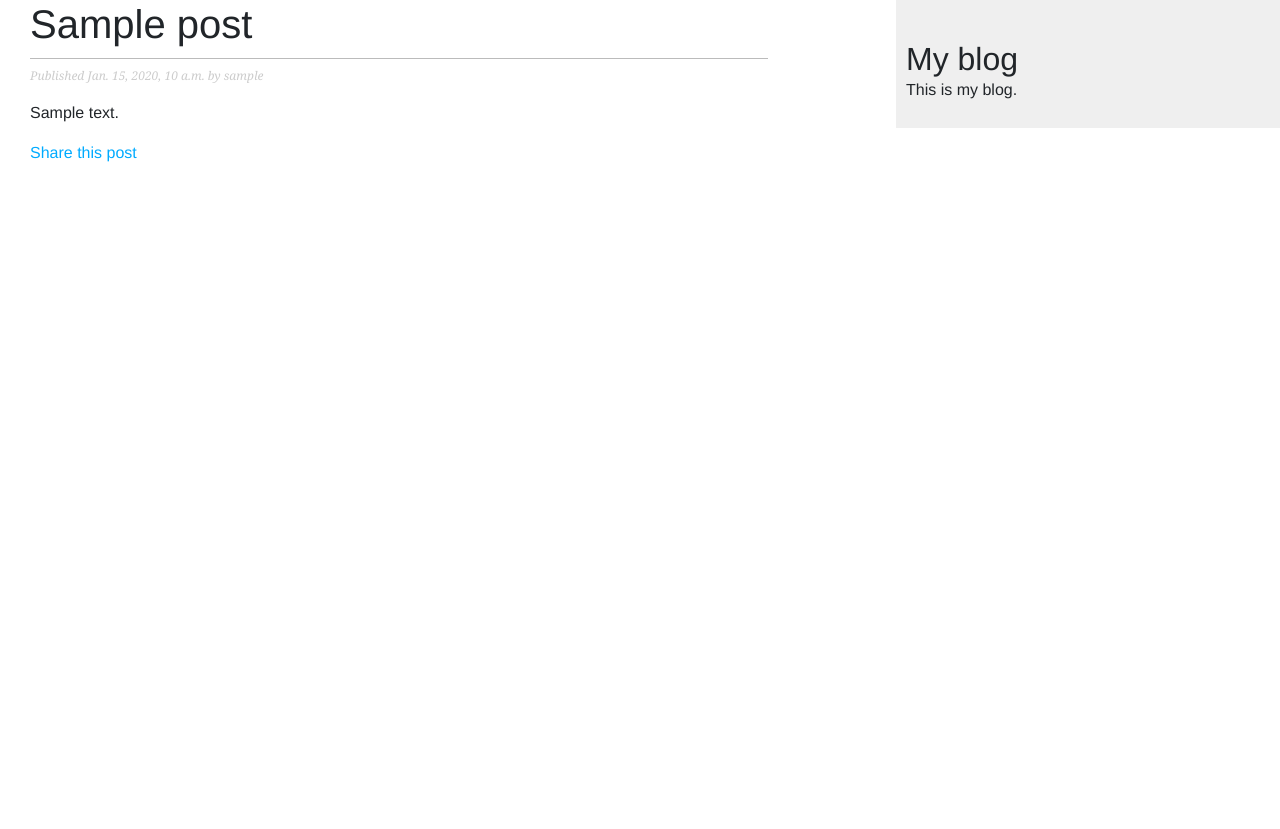
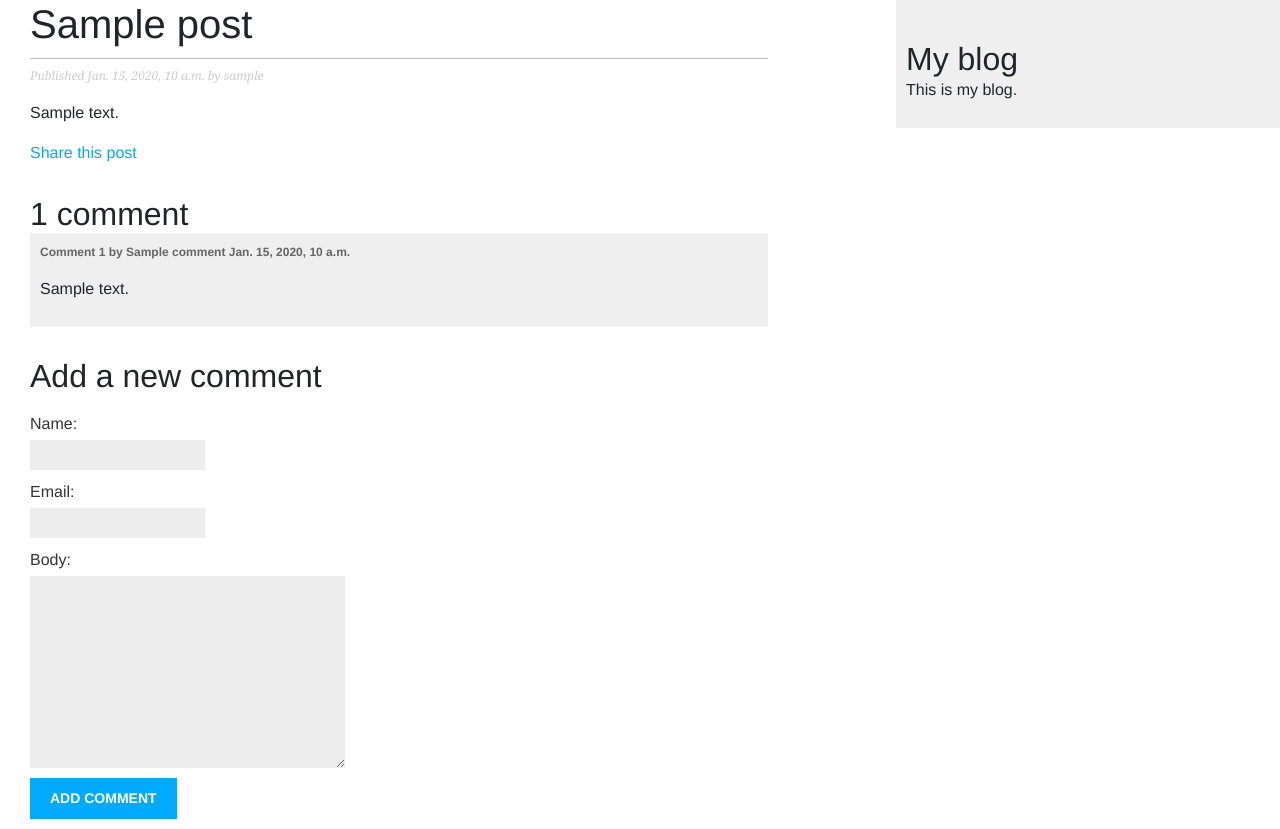
Before and after one commit to ikram9820/EpicExplora, a Django app: a page that uses templates/blog/post/detail.html in a window 1280 px wide. Before the commit the page ends 162 px from the top, so only its background shows below. Run offline with Django 4.2, Linux system fonts and the light colour scheme; tables that the repository leaves empty hold one stand-in row (values such as "Sample post"); some libraries are stand-ins or nearby versions.

Commit message:
adding comment

```diff
--- a/blog/admin.py
+++ b/blog/admin.py
@@ -15,3 +15,9 @@ class PostAdmin(admin.ModelAdmin):
     # raw_id_fields = ['author']
     date_hierarchy = 'publish'
     ordering = ['status', 'publish']
+
+@admin.register(Comment)
+class CommentAdmin(admin.ModelAdmin):
+    list_display = ['name', 'email', 'post', 'created', 'active']
+    list_filter = ['active', 'created', 'updated']
+    search_fields = ['name', 'email', 'body']
--- a/blog/forms.py
+++ b/blog/forms.py
@@ -1,7 +1,13 @@
 from django import forms
+from .models import Comment
 
 class EmailPostForm(forms.Form):
     name = forms.CharField(max_length=255)
     email = forms.EmailField()
     to = forms.EmailField()
     comments = forms.CharField(required=False,widget=forms.Textarea)
+
+class CommentForm(forms.ModelForm):
+    class Meta:
+        model = Comment
+        fields = ['name', 'email', 'body']
--- a/blog/models.py
+++ b/blog/models.py
@@ -38,3 +38,18 @@ class Post(models.Model):
     def get_absolute_url(self):
         return reverse("blog:post_detail", args=[self.publish.year,self.publish.month,
                                                   self.publish.day,self.slug])
+
+
+class Comment(models.Model):
+    post = models.ForeignKey(Post,on_delete=models.CASCADE,related_name='comments')
+    name = models.CharField(max_length=80)
+    email = models.EmailField()
+    body = models.TextField()
+    created = models.DateTimeField(auto_now_add=True)
+    updated = models.DateTimeField(auto_now=True)
+    active = models.BooleanField(default=True)
+    class Meta:
+        ordering = ['created']
+        indexes = [ models.Index(fields=['created']), ]
+    def __str__(self):
+        return f'Comment by {self.name} on {self.post}'
--- a/blog/urls.py
+++ b/blog/urls.py
@@ -1,9 +1,10 @@
 from django.urls import path
-from .views import post_detail,post_list,share_post
+from .views import post_comment, post_detail,post_list,share_post
 
 
 urlpatterns = [
     path('', post_list, name='post_list'),
     path('<int:year>/<int:month>/<int:day>/<slug:post>/', post_detail, name='post_detail'),
-    path('<int:id>/',share_post, name='post_share'),
+    path('<int:id>/share/',share_post, name='post_share'),
+    path('<int:id>/comment/',post_comment, name='post_comment')
 ]
--- a/blog/views.py
+++ b/blog/views.py
@@ -1,9 +1,10 @@
+from django.core.mail import send_mail
+from django.core.paginator import Paginator, EmptyPage, PageNotAnInteger
 from django.shortcuts import render,get_object_or_404
-from django.core.paginator import Paginator, EmptyPage, PageNotAnInteger
-from django.core.mail import send_mail
+from django.views.decorators.http import require_POST
 from django.views.generic import ListView
 from .models import Post
-from .forms import EmailPostForm
+from .forms import CommentForm, EmailPostForm
 
 # class PostListView(ListView):
     # queryset = Post.published.all()
@@ -28,7 +29,9 @@ def post_list(request):
 def post_detail(request,year,month,day,post):
     post = get_object_or_404(Post,slug=post,publish__year=year,publish__month=month,
                              publish__day=day,status=Post.Status.PUBLISHED)
-    return render(request,"blog/post/detail.html",{'post':post})
+    comments = post.comments.filter(active=True)
+    form = CommentForm()
+    return render(request,"blog/post/detail.html",{'post':post,'comments': comments,'form': form})
 
 def share_post(request,id):
     post = get_object_or_404(Post, pk=id)
@@ -46,3 +49,15 @@ def share_post(request,id):
     else:
         form = EmailPostForm()
     return render(request, "blog/post/share.html",{"form": form,"post":post,"sent":sent})
+
+
+@require_POST
+def post_comment(request, id):
+    post = get_object_or_404(Post, id=id, status=Post.Status.PUBLISHED)
+    comment = None
+    form = CommentForm(data=request.POST)
+    if form.is_valid():
+        comment = form.save(commit=False)
+        comment.post = post
+        comment.save()
+        return render(request, 'blog/post/comment.html',{'post': post,'form': form,'comment': comment})
--- a/templates/blog/post/detail.html
+++ b/templates/blog/post/detail.html
@@ -11,4 +11,21 @@
         Share this post
     </a>
 </p>
+{% with comments.count as total_comments %}
+    <h2>
+    {{ total_comments }} comment{{ total_comments|pluralize }}
+    </h2>
+{% endwith %}
+{% for comment in comments %}
+    <div class="comment">
+    <p class="info">
+        Comment {{ forloop.counter }} by {{ comment.name }}
+        {{ comment.created }}
+    </p>
+    {{ comment.body|linebreaks }}
+    </div>
+    {% empty %}
+    <p>There are no comments.</p>
+{% endfor %}
+{% include "blog/post/includes/comment_form.html" %}
 {% endblock %}
--- /dev/null
+++ b/templates/blog/post/includes/comment_form.html
@@ -0,0 +1,6 @@
+<h2>Add a new comment</h2>
+<form action="{% url 'blog:post_comment' post.id %}" method="post">
+ {{ form.as_p }}
+ {% csrf_token %}
+ <p><input type="submit" value="Add comment"></p>
+</form>
```
Also changed, not shown: templates/blog/post/comment.html (added, +10 -0 lines), blog/migrations/0003_comment.py (added).
